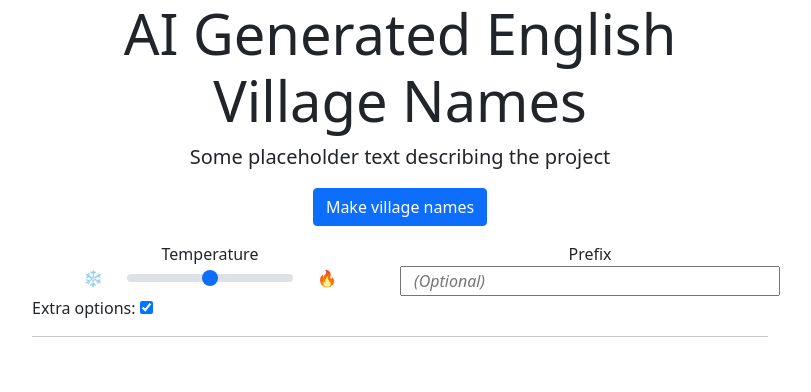
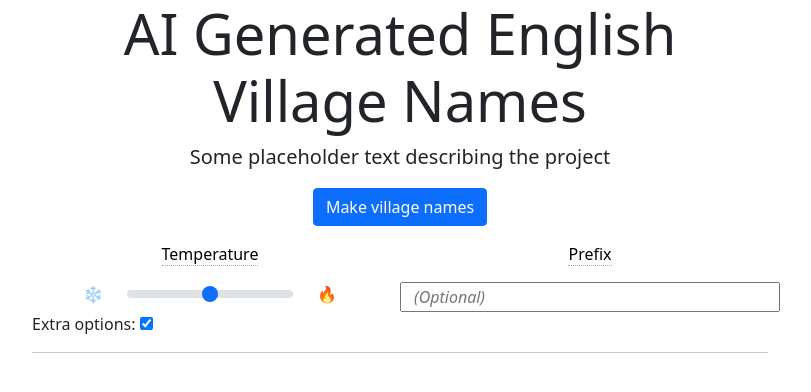
Before and after one commit to mattallinson/village-app, a Flask app: page / in a window 1280 px wide, after a click that opens the changed part. Shown: the top 392 px of the page, without its empty margins (240-1051 px from the left). Run offline with Flask 2, Linux system fonts and the light colour scheme.

Commit message:
updates tooltips

```diff
--- a/static/style.css
+++ b/static/style.css
@@ -5,3 +5,10 @@
 input#prefix {
 	font-style: italic;
 }
+
+a.tt {
+	text-align: center;
+	color: black;
+	text-decoration: none;
+	border-bottom: 1px dotted darkgray;
+}
--- a/templates/base.html
+++ b/templates/base.html
@@ -32,7 +32,7 @@
                 <div class ="row">
                   <div class="col">
                     <div class="row">
-                      {{ form.temperature.label }}
+                      <p><a href="#" class="tt" data-bs-toggle="tooltip" title="" data-bs-original-title="How 'Random' the neural net will be">Temperature</a></p>
                     </div>
                     <div class="row">
                       <div class="col text-end">❄️</div>
@@ -42,7 +42,7 @@
                   </div>
                   <div class="col">
                     <div class="row">
-                      {{ form.prefix.label }}
+                      <p><a href="#" class="tt" data-bs-toggle="tooltip" title="" data-bs-original-title="You can choose the begining of the name">Prefix</a></p>
                     </div>
                     <div class="row">
                       {{ form.prefix(placeholder="(Optional)") }}
--- a/templates/index.html
+++ b/templates/index.html
@@ -3,3 +3,5 @@
 <p class="lead"> Some placeholder text describing the project</p>
 
 {% endblock %}
+
+https://cs.stackexchange.com/questions/79241/what-is-temperature-in-lstm-and-neural-networks-generally
```
